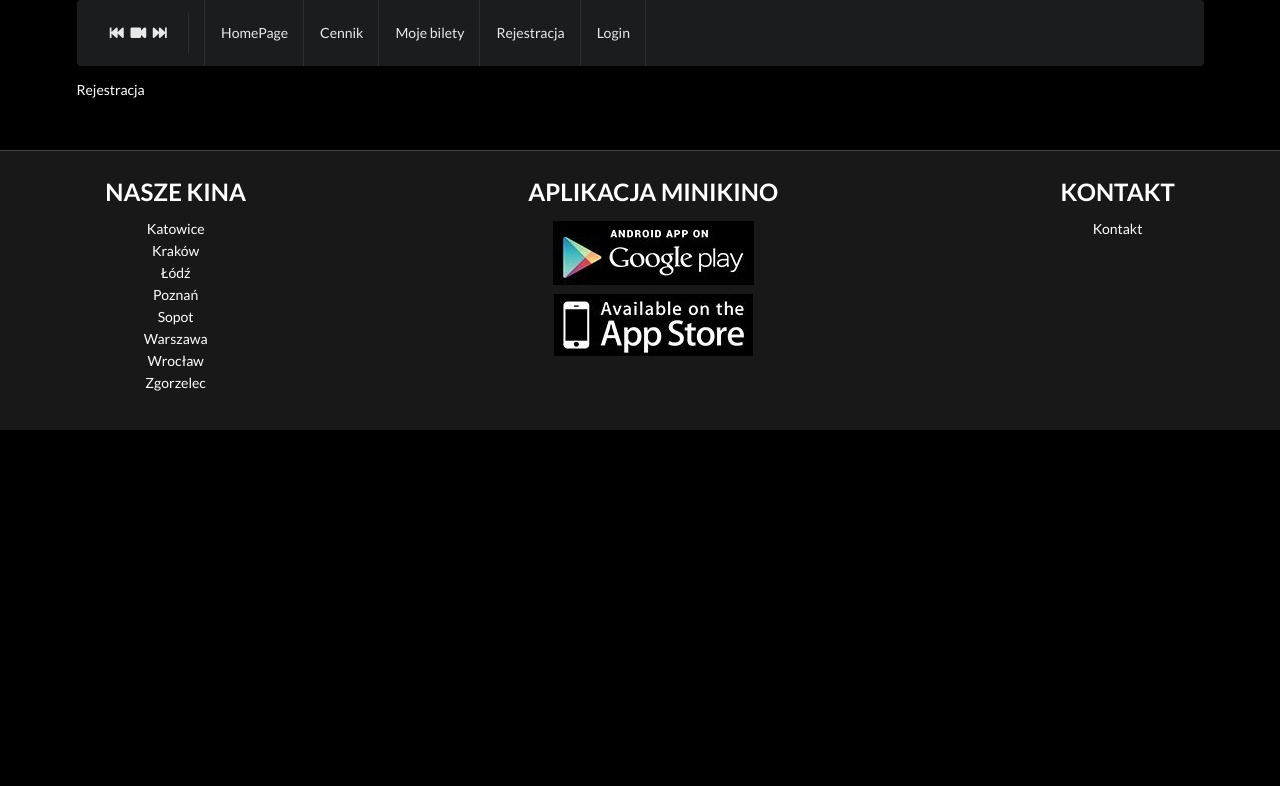
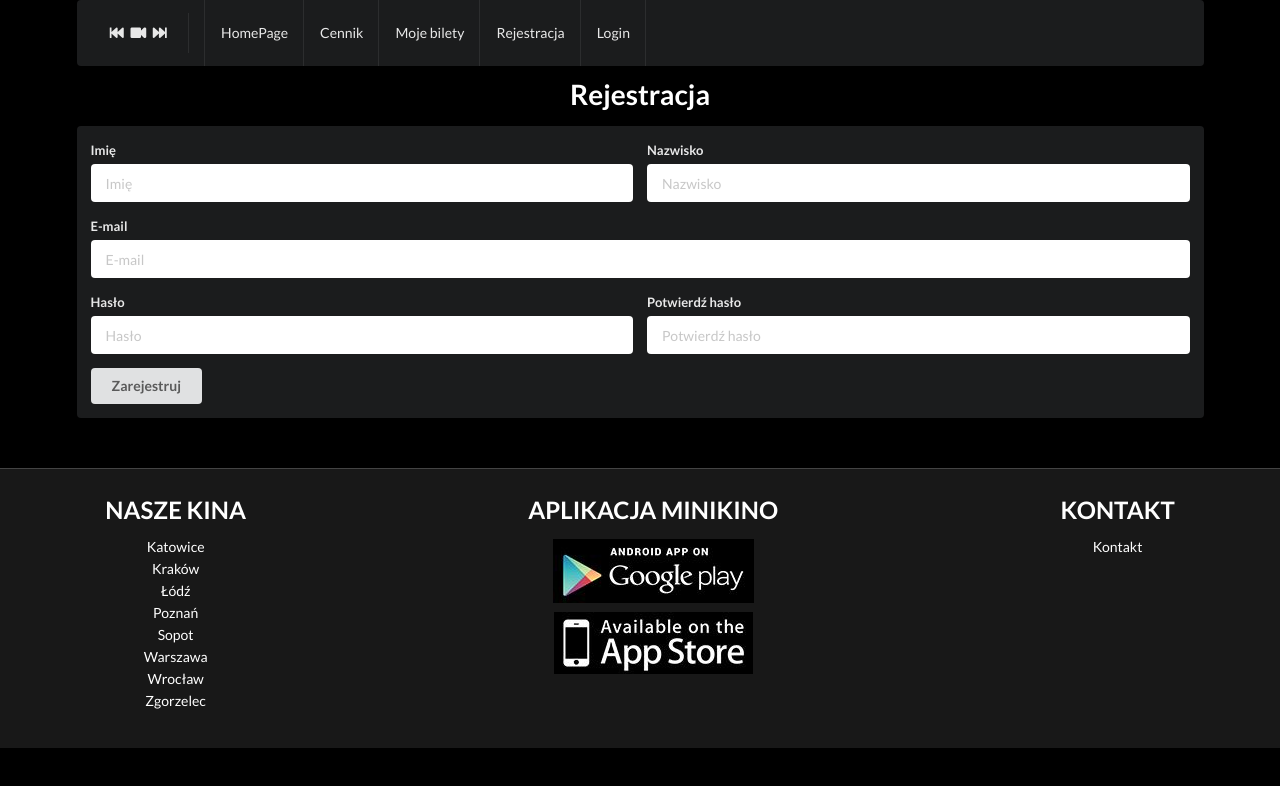
Before and after one commit to Skorcese/CC5_Cinema_Frontend, a React (Create React App) app: page /register in a window 1280 px wide. Shown: the top 786 px of the page. Built offline with nearby package versions, Linux system fonts and the light colour scheme; a web font is replaced by a local one.

Commit message:
initial login and register component

```diff
--- a/src/components/Display/login/Login.js
+++ b/src/components/Display/login/Login.js
@@ -1,7 +1,53 @@
-import React from 'react';
+import React, { useState } from 'react';
+import end from '../../../apis';
 
 const Login = () => {
-  return <div>Login</div>;
+  const [email, setEmail] = useState('')
+  const [password, setPassword] = useState('')
+
+  const handleClick = async () => {
+    console.log(email, password)
+
+    let obj = {
+      email,
+      password
+    }
+
+    const result = await end.post('api/auth', JSON.stringify(obj))
+
+    console.log(result)
+  }
+
+    return (
+      <div className="ui container">
+        <h1 className="ui inverted center aligned header">Logowanie</h1>
+        <div className="ui inverted segment">
+          <div className="ui inverted form">
+            <div className="one field">
+              <div className="field">
+                <label>E-mail</label>
+                <input
+                  placeholder="E-mail"
+                  type="email"
+                  onChange={e => setEmail(e.target.value)}
+                />
+              </div>
+            </div>
+            <div className="one field">
+              <div className="field">
+                <label>Hasło</label>
+                <input
+                  placeholder="Hasło"
+                  type="password"
+                  onChange={e => setPassword(e.target.value)}
+                />
+              </div>
+            </div>
+            <div className="ui submit button" onClick={handleClick}>Zaloguj</div>
+          </div>
+        </div>
+      </div>
+    );
 };
 
 export default Login;
--- a/src/components/Display/priceList/PriceList.js
+++ b/src/components/Display/priceList/PriceList.js
@@ -17,7 +17,7 @@ const PriceList = () => {
       <div>Weekend</div>
 
       <div>Bilet normalny</div>
-      <div>15 xł</div>
+      <div>15 zł</div>
       <div>21 zł</div>
       <div>25 zł</div>
 
--- a/src/components/Display/register/Register.js
+++ b/src/components/Display/register/Register.js
@@ -1,7 +1,89 @@
-import React from 'react';
+import React, { useState } from 'react';
+import end from '../../../apis'
 
 const Register = () => {
-  return <div>Rejestracja</div>;
+  const [name,      setName] = useState('');
+  const [surname,   setSurname] = useState('');
+  const [email,     setEmail] = useState('');
+  const [password,  setPassword] = useState('');
+  const [secondPw,  setSecondPw] = useState('');
+  const [active,    setActive] = useState("ui submit button")
+
+  const handleClick = async () => {
+    let obj = {
+      name,
+      surname,
+      email,
+      password
+    }
+
+    const result = await end.post('api/users', obj)
+
+    console.log(result)
+  }
+
+  const validateForm = () => {
+    if(name.length >= 3 && surname.length >= 3 && password.length >=5 && password === secondPw)
+      setActive()
+    return
+  }
+
+  return (
+    <div className="ui container">
+      <h1 className="ui inverted center aligned header">Rejestracja</h1>
+      <div className="ui inverted segment">
+        <div className="ui inverted form">
+          <div className="two fields">
+            <div className="field">
+              <label>Imię</label>
+              <input
+                placeholder="Imię"
+                type="text"
+                onChange={e => setName(e.target.value)}
+              />
+            </div>
+            <div className="field">
+              <label>Nazwisko</label>
+              <input
+                placeholder="Nazwisko"
+                type="text"
+                onChange={e => setSurname(e.target.value)}
+              />
+            </div>
+          </div>
+          <div className="one field">
+            <div className="field">
+              <label>E-mail</label>
+              <input
+                placeholder="E-mail"
+                type="email"
+                onChange={e => setEmail(e.target.value)}
+              />
+            </div>
+          </div>
+          <div className="two fields">
+            <div className="field">
+              <label>Hasło</label>
+              <input
+                placeholder="Hasło"
+                type="password"
+                onChange={e => setPassword(e.target.value)}
+              />
+            </div>
+            <div className="field">
+              <label>Potwierdź hasło</label>
+              <input
+                placeholder="Potwierdź hasło"
+                type="password"
+                onChange={e => setSecondPw(e.target.value)}
+              />
+            </div>
+          </div>
+          <div className={active} onClick={handleClick}>Zarejestruj</div>
+        </div>
+      </div>
+    </div>
+  );
 };
 
 export default Register;
```
